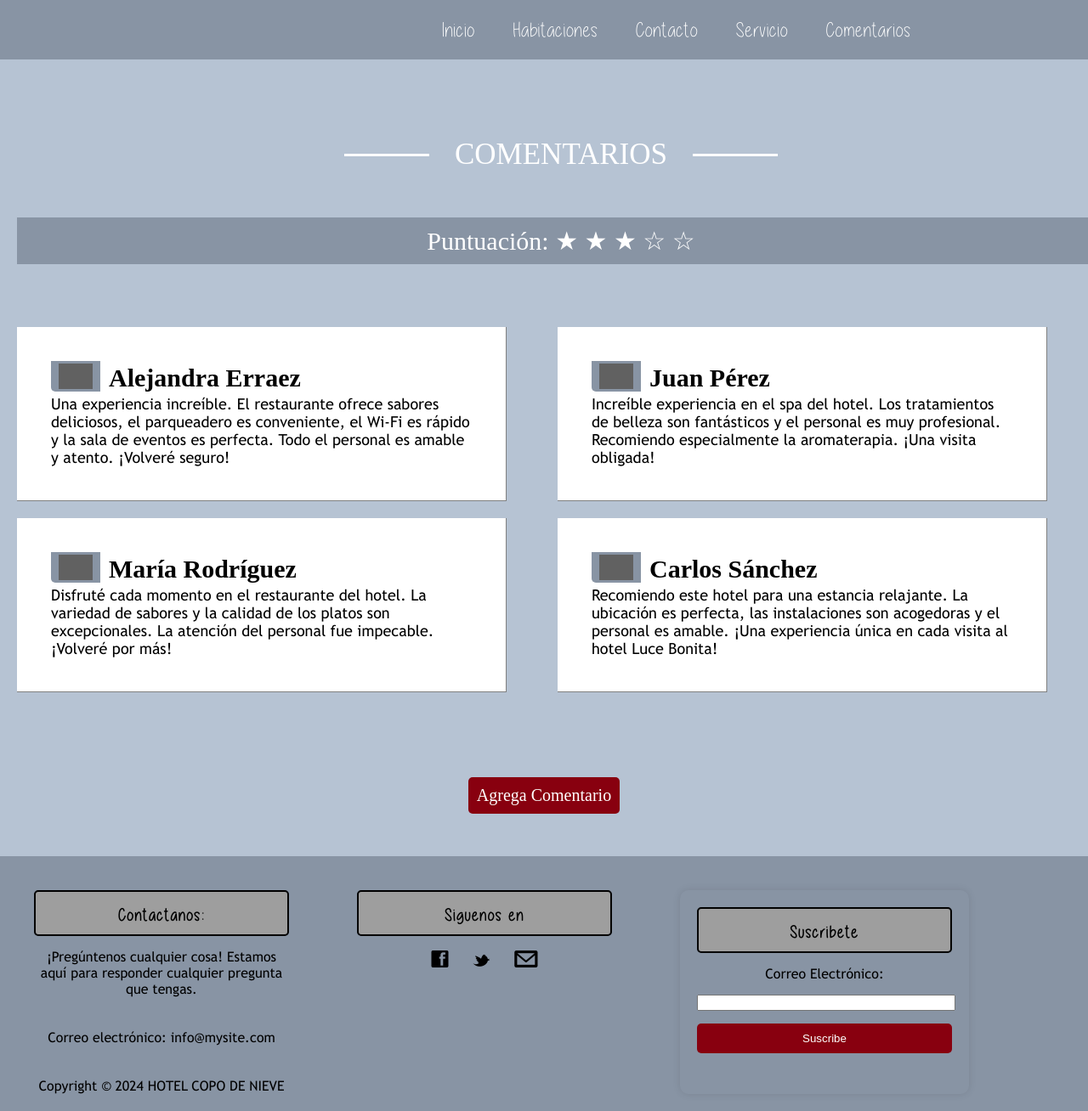
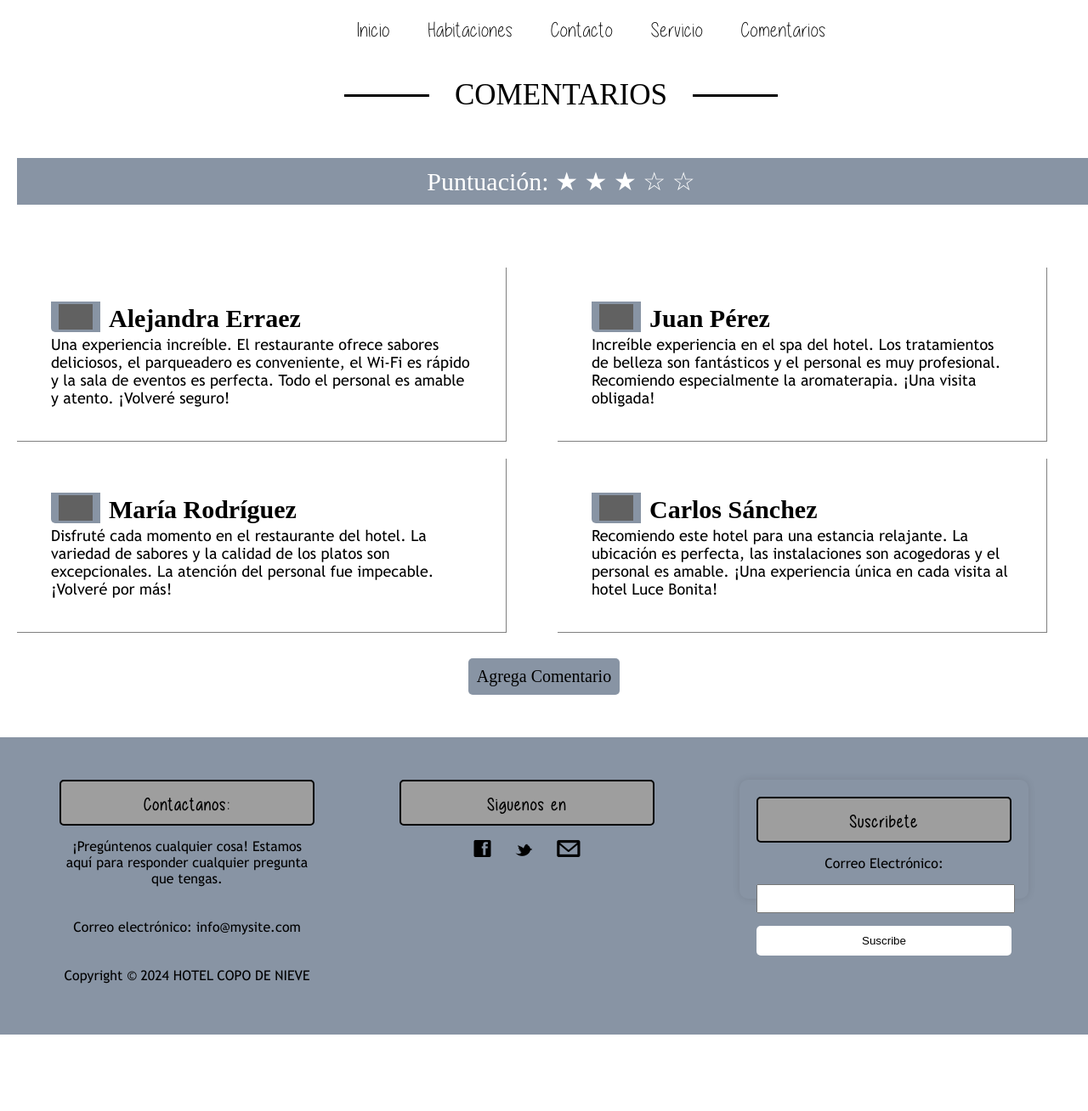
Before and after one commit to JairToxic/Proyecto-Reserva-de-Hotel-, a PHP site: page /comentarios.html in a window 1280 px wide. Shown: the whole page at 85% size. After the commit the page ends 1218 px from the top, so only its background shows below. Run offline with PHP 8.4, Linux system fonts and the light colour scheme; some web fonts are replaced; grey boxes are pictures that could not be loaded.

Commit message:
actualizar_comentarios.css

```diff
--- a/Front/styles/comentarios.css
+++ b/Front/styles/comentarios.css
@@ -41,10 +40,6 @@
     position: relative;
 }
 
-body{
-    background-color: #B6C3D3;
-}
-
 .wrap{
     width: 1250;
     margin: 0px auto;
@@ -61,16 +56,19 @@
 
 /*Cabecera*/
 #header{
+    position: fixed;
+    top: 0;
+    left: 0;
  width: 100%;
- height: 70px;
- background-color: #8894A4;
+ height: 50px;
+ background-color: white;
  font-family: Sunshine;
  color: white;
 }
 
 #menu{
     position: absolute;
-    left: 500px;
+    left: 400px;
     float: right;
     height: 70px;
    /* font-family: "finger"; */
@@ -87,14 +85,14 @@
 
 #menu ul li a{
     display: block;
-    color: white;
+    color: black;
     text-decoration: none;
     transition: all 200ms;
 }
 
 #menu ul li a:hover{
     font-family: "finger";
-    color: white;
+    color: rgb(110, 110, 110);
     transform: scale(1.2,1.2);
    /* text-decoration: 2px underline #00ceae;*/
 }
@@ -107,7 +105,7 @@
 #noticias h2{
     width: 100%;
     font-family: finger;
-    color: white;
+    color: black;
     font-size: 35px;
     text-align: center;
     font-weight: normal;
@@ -118,7 +116,7 @@
     content:'';
     height: 3px;
     width: 100px;
-    background: white;
+    background: black;
     display: inline-block;
     margin-top: -5px;
     margin-right: 30px;
@@ -128,7 +126,7 @@
     content:'';
     height: 3px;
     width: 100px;
-    background: white;
+    background: black;
     display: inline-block;
     margin-top: -5px;
     margin-left: 30px;
@@ -200,18 +198,22 @@
 
 #footer{
     width: 100%;
-    height: 300px;
+    height: 350px;
     background-color: #8894A4;
     color: white;
     overflow: hidden;
     margin-top: 50px;
+    text-align: center;
+}
+#footer .wrap {
+    display: inline-block; /* Alinear los elementos en línea */
 }
 
 #footer .wrap > div{
     float: left;
     width: 300px;
-    height: 200px;
-    margin: 40px;
+    height: 100px;
+    margin: 50px;
     text-align: center;
     color: #8894A4;
     font-family: "TrebuchetMS";
@@ -321,13 +323,17 @@
     margin-bottom: 15px;
 }
 
+#contact-form input {
+    height: 30px;
+}
+
 #contact-form textarea {
     resize: vertical;
 }
 
 #contact-form button {
-    background-color: #88000F;
-    color: white;
+    background-color: white ;
+    color: black;
     padding: 10px;
     border: none;
     border-radius: 5px;
@@ -336,19 +342,19 @@
 }
 
 #contact-form button:hover {
-    background-color: #88000F;
+    background-color: #e0f4e3;
 }
 
 #agregar-opinion {
     text-align: center;
-    margin-top: 100px;
+    margin-top: 30px;
 }
 
 #agregar-opinion button {
     padding: 10px;
     font-size: 16px;
-    background-color: #88000F;
-    color: white;
+    background-color: #8894A4;
+    color: black;
     border: none;
     border-radius: 5px;
     cursor: pointer;
```
Also changed, not shown: other parts of Front/styles/comentarios.css (+172 -2 lines).
